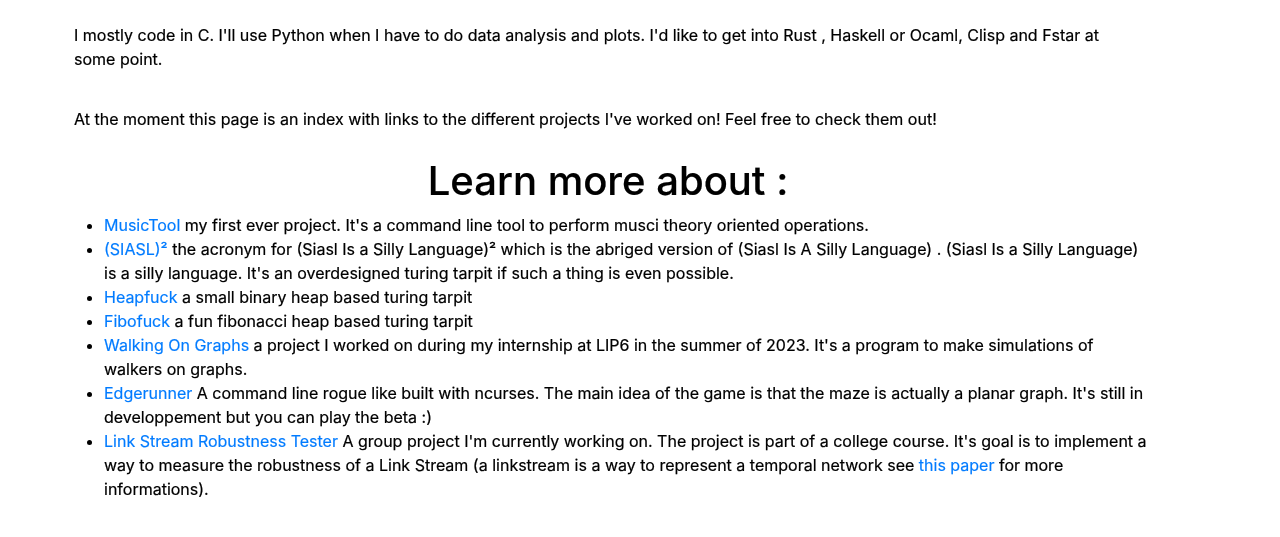
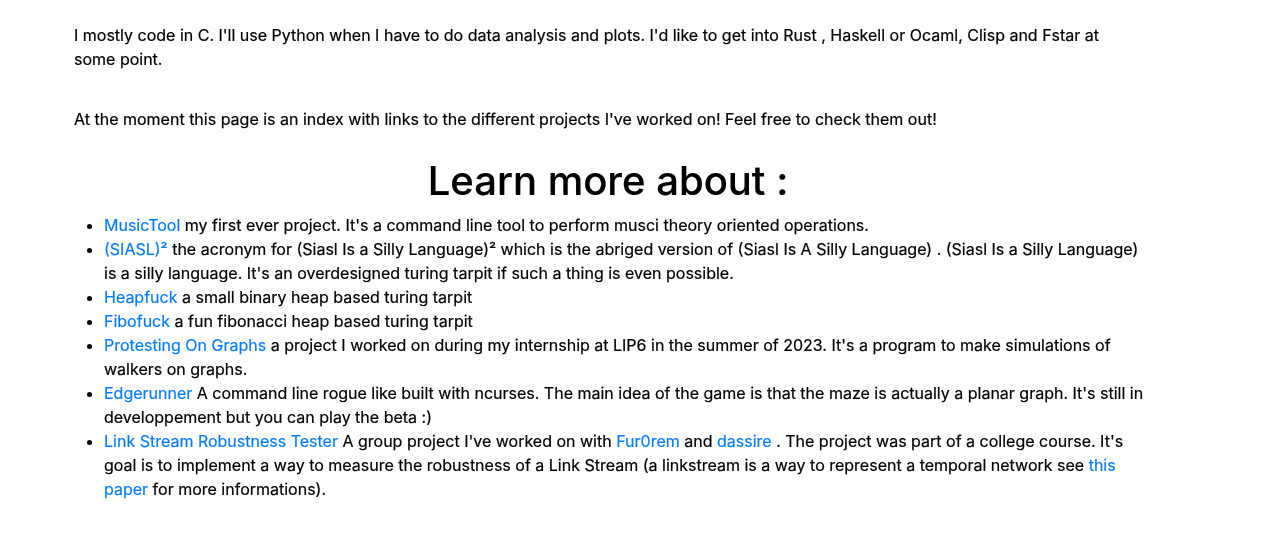
Before and after one commit to K-avi/K-avi.github.io, a plain HTML site: page index.html in a window 1280 px wide. Shown: the part 591-1128 px from the top of the page. Drawn offline with Linux system fonts and the light colour scheme.

Commit message:
Update index.html

```diff
--- a/index.html
+++ b/index.html
@@ -47,7 +47,7 @@
 		turing tarpit</li>
 	<li><a href="https://k-avi.github.io/fibofuck" class="text-justify" target="_blank">Fibofuck</a> a fun
 	fibonacci heap based turing tarpit</li>
-	<li><a href="https://k-avi.github.io/protesting_on_graphs" target="_blank">Walking On Graphs</a>
+	<li><a href="https://k-avi.github.io/protesting_on_graphs" target="_blank">Protesting On Graphs</a>
 	a project I worked on during my internship at LIP6 in the
 	summer of 2023. It's a program to make simulations of walkers on graphs.</li>
        	<li><a href="https://github.com/K-avi/edgerunner" target="_blank">Edgerunner</a>
@@ -55,7 +55,7 @@
 	maze is actually a planar graph. It's still in developpement but you can play the beta :)
 	</li>
 	<li><a href="https://github.com/fur0rem/lsrt" target="_blank">Link Stream Robustness Tester</a>
-	A group project I'm currently working on. The project is part of a college course. It's goal
+	A group project I've worked on with <a href="https://github.com/Fur0rem/" target="_blank">Fur0rem</a> and <a href="https://github.com/dassire" target="_blank"> dassire</a> . The project was part of a college course. It's goal
 	is to implement a way to measure the robustness of a Link Stream (a linkstream is a way
 	to represent a temporal network see <a href="https://arxiv.org/abs/1710.04073" target="_blank">this paper</a>
 	for more informations).</li>
```
